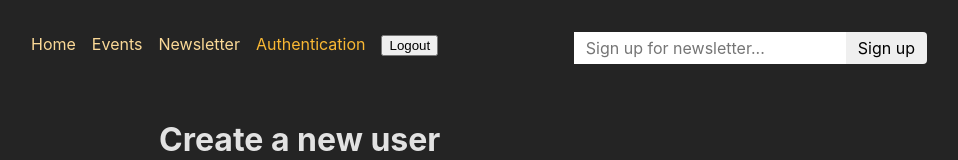
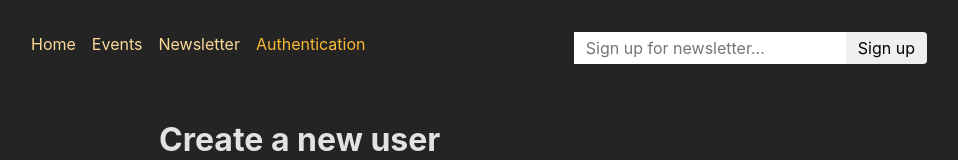
Before and after one commit to Mr-Psmith/event-demo, a React (Create React App) app: page /auth in a window 1280 px wide. Shown: the top 160 px of the page, without its empty margins (161-1119 px from the left). Built offline with nearby package versions, Linux system fonts and the light colour scheme.

Commit message:
route protection, auto logout

```diff
--- a/src/App.js
+++ b/src/App.js
@@ -12,12 +12,15 @@ import {action as manipulateEventActions} from "./components/EventForm";
 import NewsletterPage, {action as newsLetterAction} from './pages/newsletter';
 import AuthenticationPage, {action as authAction} from './pages/authentication';
 import {action as logoutAction } from "./pages/logout";
+import { checkAuthLoader, tokenLoader } from "./utility/auth";
 
 const router = createBrowserRouter([
   {
     path: '/',
     element: <RootLayout />,
     errorElement: <ErrorPage />,
+    id: "root",
+    loader: tokenLoader,
     children: [
       { index: true, element: <HomePage /> },
       {
@@ -42,10 +45,10 @@ const router = createBrowserRouter([
             loader: eventDetailLoader, //and adding here this loader makes accessible to all children elements by using the useLoaderData() hook there
             children: [
               { index: true/*or path:""*/, element: <EventDetailPage/>, action: deleteEventAction},
-              { path: 'edit', element: <EditEventPage />, action:manipulateEventActions },
+              { path: 'edit', element: <EditEventPage />, action:manipulateEventActions, loader: checkAuthLoader },
             ],
            },
-          { path: 'new', element: <NewEventPage />, action: manipulateEventActions },
+          { path: 'new', element: <NewEventPage />, action: manipulateEventActions, loader: checkAuthLoader },
         ],
       },
       {path: "auth", element: <AuthenticationPage />, action: authAction},
--- a/src/components/EventItem.js
+++ b/src/components/EventItem.js
@@ -1,7 +1,9 @@
-import { Link, useSubmit } from 'react-router-dom';
+import { Link, useRouteLoaderData, useSubmit } from 'react-router-dom';
 import classes from './EventItem.module.css';
 
 function EventItem({ event }) {
+  const token = useRouteLoaderData("root");
+
   const submit = useSubmit();
 
   function startDeleteHandler() {
@@ -18,10 +20,10 @@ function EventItem({ event }) {
       <h1>{event.title}</h1>
       <time>{event.date}</time>
       <p>{event.description}</p>
-      <menu className={classes.actions}>
+      {token && (<menu className={classes.actions}>
         <Link to="edit">Edit</Link>
         <button onClick={startDeleteHandler}>Delete</button>
-      </menu>
+      </menu> )}
     </article>
   );
 }
--- a/src/components/EventsNavigation.js
+++ b/src/components/EventsNavigation.js
@@ -1,8 +1,10 @@
-import { NavLink } from 'react-router-dom';
+import { NavLink, useRouteLoaderData } from 'react-router-dom';
 
 import classes from './EventsNavigation.module.css';
 
 function EventsNavigation() {
+  const token = useRouteLoaderData("root");
+
   return (
     <header className={classes.header}>
       <nav>
@@ -18,6 +20,7 @@ function EventsNavigation() {
               All Events
             </NavLink>
           </li>
+          {token &&
             <li>
               <NavLink
                 to="/events/new"
@@ -28,6 +31,7 @@ function EventsNavigation() {
                 New Event
               </NavLink>
             </li>
+          }
         </ul>
       </nav>
     </header>
--- a/src/components/MainNavigation.js
+++ b/src/components/MainNavigation.js
@@ -1,9 +1,10 @@
-import { Form, NavLink } from 'react-router-dom';
+import { Form, NavLink, useRouteLoaderData } from 'react-router-dom';
 
 import classes from './MainNavigation.module.css';
 import NewsletterSignup from "./newsletter-signup";
 
 function MainNavigation() {
+  const token = useRouteLoaderData("root"); //if this token exist we are logged in, if not than we are not, so we can conditionally use this
     return (
     <header className={classes.header}>
       <nav>
@@ -39,6 +40,7 @@ function MainNavigation() {
               Newsletter
             </NavLink>
           </li>
+          {!token && (
             <li>
               <NavLink
                 to="/auth?mode=login"
@@ -49,11 +51,14 @@ function MainNavigation() {
                 Authentication
               </NavLink>
             </li>
+          )}
+          {token &&
             <li>
               <Form action="/logout" method="post">
                 <button>Logout</button>
               </Form>
             </li>
+          }
         </ul>
       </nav>
       <NewsletterSignup />
--- a/src/pages/authentication.js
+++ b/src/pages/authentication.js
@@ -40,6 +40,9 @@ export async function action({request}) {
   const token= resData.token; // bec of the backend it contains the token
 
   localStorage.setItem("token", token); // here we store the token in the local Storage, I dont know whether is this safe enogh? so cant it be manipulated this way? Read from the outside?
+  const expiration = new Date(); //built in obj
+  expiration.setHours(expiration.getHours() + 1); //built in method //this creates a date 1 hour in the future
+
 
   return redirect("/");
 };
--- a/src/pages/root.js
+++ b/src/pages/root.js
@@ -1,9 +1,23 @@
-import { Outlet, useNavigation } from 'react-router-dom';
+import { Outlet, useNavigation, useRouteLoaderData, useSubmit } from 'react-router-dom';
 
 import MainNavigation from '../components/MainNavigation';
+import { useEffect } from 'react';
 
 function RootLayout() {
     // const navigation = useNavigation();
+    //Automatic logout :
+    const token = useRouteLoaderData("root");//we could use simply the useLoaderData as well, as this is already the root file
+    const submit = useSubmit();
+    useEffect(() => {
+      if (!token) {
+        return;
+      }
+
+      setTimeout(() => {
+        submit(null, {action:"/logout", method: "post"})
+      }, 1 * 60 *60 * 1000) // 1*60 = 1 hour, *60 = 60seconds, *1000 thousands miliseconds, bec setTimeout expects the durations in miliseconds
+
+    }, [token, submit]);
 
   return (
     <>
--- a/src/utility/auth.js
+++ b/src/utility/auth.js
@@ -1,5 +1,18 @@
+import { redirect } from "react-router-dom";
 
 export function getAuthToken() {
     const token = localStorage.getItem("token");
     return token;
 };
+
+export function tokenLoader() {
+    return getAuthToken();
+};
+
+export function checkAuthLoader() {
+    const token = getAuthToken();
+
+    if (!token) {
+        return redirect("/auth"); //or redirect to an errior page?
+    }
+};
```
Lines whose indentation alone changed are shown as unchanged.
